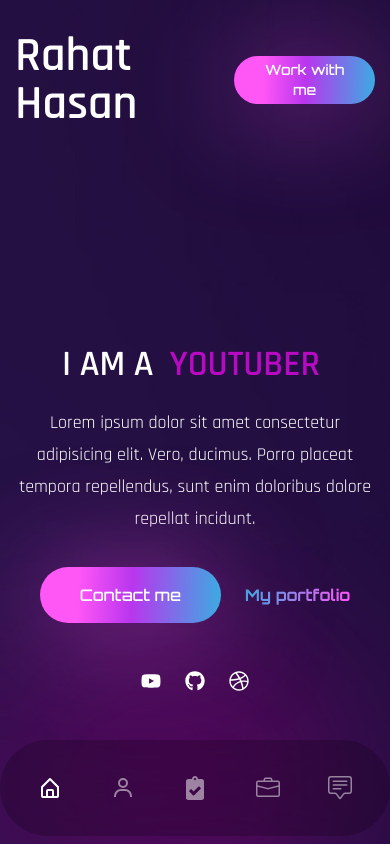
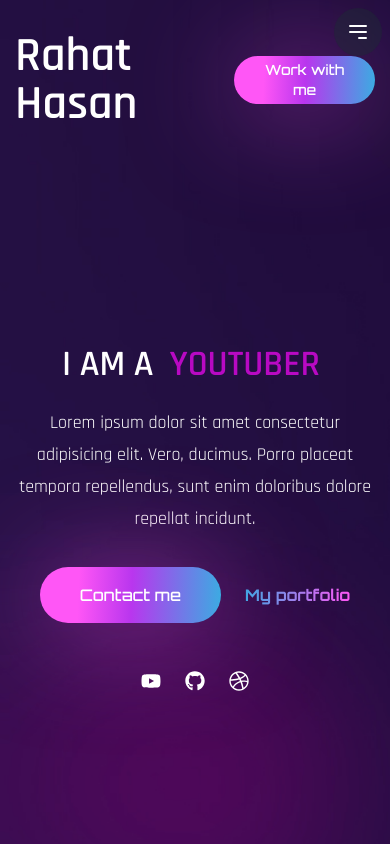
Before and after one commit to rahathasanDev/Rahat-Portfolio, a React (Create React App) app: page / in a window 390 px wide. Shown: the top 844 px of the page. Built offline with nearby package versions, Linux system fonts and the light colour scheme; the HTML template or start-up script is replaced by a standard one; a web font is replaced by a local one.

Commit message:
navbar modified

```diff
--- a/src/components/About.js
+++ b/src/components/About.js
@@ -11,21 +11,21 @@ const About = () => {
       <div className="container mx-auto">
         <div className="flex flex-col gap-y-10 lg:flex-row lg:items-center lg:gap-x-20 lg:gap-y-0 h-screen">
           {/* img */}
-          <motion.div
+          {/* <motion.div
             variants={fadeIn('right', 0.3)}
             initial='hidden'
             whileInView={'show'}
             viewport={{ once: false, amount: 0.3 }}
             className="flex-1 bg-about bg-contain bg-no-repeat h-[640px] mix-blend-lighten bg-top"></motion.div
-          >
+          > */}
           <div className="flex-1">
 
             <h2 className="h2 text-accent">About me.</h2>
-            <motion.div
+            {/* <motion.div
               variants={fadeIn("left", 0.4)}
               initial="hidden"
               whileInView={"show"}
-              viewport={{ once: false, amount: 0.7 }}>
+              viewport={{ once: false, amount: 0.7 }}> */}
               <h3 className="h3 mb-4">
                 I'm a Freelance Front-end Developer with over 5 years of
                 experience
@@ -78,7 +78,7 @@ const About = () => {
 
               </div>
 
-            </motion.div>
+            {/* </motion.div> */}
 
           </div>
 
--- a/src/components/Banner.js
+++ b/src/components/Banner.js
@@ -1,5 +1,5 @@
 import React from "react";
-import Image from "../assets/1320457.png";
+import Image from "../assets/avatar.svg";
 import { FaGithub, FaYoutube, FaDribbble } from "react-icons/fa";
 import { TypeAnimation } from "react-type-animation";
 import { motion } from "framer-motion";
--- a/src/components/Contact.js
+++ b/src/components/Contact.js
@@ -7,7 +7,7 @@ const Contact = () => {
     <div className='section' id='contact'>
       <div className="container mx-auto">
         <motion.h1
-          variants={fadeIn("up", 0.3)}
+          variants={fadeIn("up", 0.1)}
           initial="hidden"
           whileInView={"show"}
           viewport={{ once: false, amount: 0.7 }}
--- a/src/components/Nav.js
+++ b/src/components/Nav.js
@@ -1,23 +1,43 @@
-import React from "react";
-// import icons
-import {  BiHomeAlt, BiUser } from "react-icons/bi";
-import {
-
-  BsBriefcase,
-
-  BsChatSquareText,
-} from "react-icons/bs";
-import {  FaClipboardCheck } from "react-icons/fa";
-// link
+import React, { useState } from "react";
+// import { BiMenu } from "react-icons/bi"; // import menu icon
+import { BiHomeAlt, BiUser } from "react-icons/bi";
+import { BsBriefcase, BsChatSquareText } from "react-icons/bs";
+import { FaClipboardCheck } from "react-icons/fa";
 import { Link } from "react-scroll";
 
 const Nav = () => {
+  const [isMenuOpen, setIsMenuOpen] = useState(false); // state variable to track menu open/close
+
+  const toggleMenu = () => {
+    setIsMenuOpen(!isMenuOpen);
+  };
+
   return (
     <nav className="fixed bottom-2 lg:bottom-8 w-full overflow-hidden z-50">
-      <div className="container mx-auto"></div>
+      {/* Menu toggle button */}
+      <button
+        onClick={toggleMenu}
+        className="lg:hidden fixed top-2 right-2 z-50 bg-gray-800/50 rounded-full w-12 h-12 flex items-center justify-center text-white"
+      >
+        {/* Hamburger icon */}
+        <svg
+          xmlns="http://www.w3.org/2000/svg"
+          className="h-6 w-6"
+          fill="none"
+          viewBox="0 0 24 24"
+          stroke="currentColor"
+        >
+          <path
+            strokeLinecap="round"
+            strokeLinejoin="round"
+            strokeWidth={2}
+            d="M4 6h16M4 12h16m-7 6h7"
+          />
+        </svg>
+      </button>
 
-      {/* nav inner */}
-      <div className="w-full  bg-black/20 h-[96px]  backdrop-blur-2xl rounded-full max-w-[460px] mx-auto px-5 flex justify-between text-2xl text-white/50 items-center">
+      {/* Nav inner - only visible on non-mobile devices */}
+      <div className="hidden lg:flex container mx-auto bg-black/20 backdrop-blur-2xl rounded-full max-w-[460px] px-5 justify-between text-2xl text-white/50 items-center">
         <Link
           to="home"
           activeClass="active"
@@ -26,7 +46,7 @@ const Nav = () => {
           offset={-200}
           className="cursor-pointer w-[60px] h-[60px] flex items-center justify-center"
         >
-          <BiHomeAlt></BiHomeAlt>
+          <BiHomeAlt />
         </Link>
         <Link
           to="about"
@@ -35,7 +55,7 @@ const Nav = () => {
           spy={true}
           className="cursor-pointer w-[60px] h-[60px] flex items-center justify-center"
         >
-          <BiUser></BiUser>
+          <BiUser />
         </Link>
         <Link
           to="services"
@@ -44,7 +64,7 @@ const Nav = () => {
           spy={true}
           className="cursor-pointer w-[60px] h-[60px] flex items-center justify-center"
         >
-          <FaClipboardCheck></FaClipboardCheck>
+          <FaClipboardCheck />
         </Link>
         <Link
           to="work"
@@ -53,7 +73,7 @@ const Nav = () => {
           spy={true}
           className="cursor-pointer w-[60px] h-[60px] flex items-center justify-center"
         >
-          <BsBriefcase></BsBriefcase>
+          <BsBriefcase />
         </Link>
         <Link
           to="contact"
@@ -62,9 +82,61 @@ const Nav = () => {
           spy={true}
           className="cursor-pointer w-[60px] h-[60px] flex items-center justify-center"
         >
-          <BsChatSquareText></BsChatSquareText>
+          <BsChatSquareText />
         </Link>
       </div>
+
+      {/* Mobile Navbar - shown when menu toggle is clicked */}
+      {isMenuOpen && (
+        <div className="lg:hidden bg-black/20 backdrop-blur-2xl rounded-full max-w-[460px] mx-auto px-5 text-2xl text-white/50 items-center">
+          <Link
+            to="home"
+            activeClass="active"
+            smooth={true}
+            spy={true}
+            offset={-200}
+            className="cursor-pointer block py-3"
+          >
+            Home
+          </Link>
+          <Link
+            to="about"
+            activeClass="active"
+            smooth={true}
+            spy={true}
+            className="cursor-pointer block py-3"
+          >
+            About
+          </Link>
+          <Link
+            to="services"
+            activeClass="active"
+            smooth={true}
+            spy={true}
+            className="cursor-pointer block py-3"
+          >
+            Services
+          </Link>
+          <Link
+            to="work"
+            activeClass="active"
+            smooth={true}
+            spy={true}
+            className="cursor-pointer block py-3"
+          >
+            Work
+          </Link>
+          <Link
+            to="contact"
+            activeClass="active"
+            smooth={true}
+            spy={true}
+            className="cursor-pointer block py-3"
+          >
+            Contact
+          </Link>
+        </div>
+      )}
     </nav>
   );
 };
--- a/src/components/Services.js
+++ b/src/components/Services.js
@@ -5,10 +5,10 @@ const Services = () => {
   return (
     <section id="services" className="text-gray-500 body-font ">
       <motion.div
-              variants={fadeIn("up", 0.2)}
+              variants={fadeIn("up", 0.1)}
               initial="hidden"
               whileInView={"show"}
-              viewport={{ once: false, amount: 0.2 }}
+              viewport={{ once: false, amount: 0.1 }}
 
             >
               <div className="container px-5 py-24 mx-auto">
```
Also changed, not shown: 10 other files (tests, documents, lock files or other folders).
